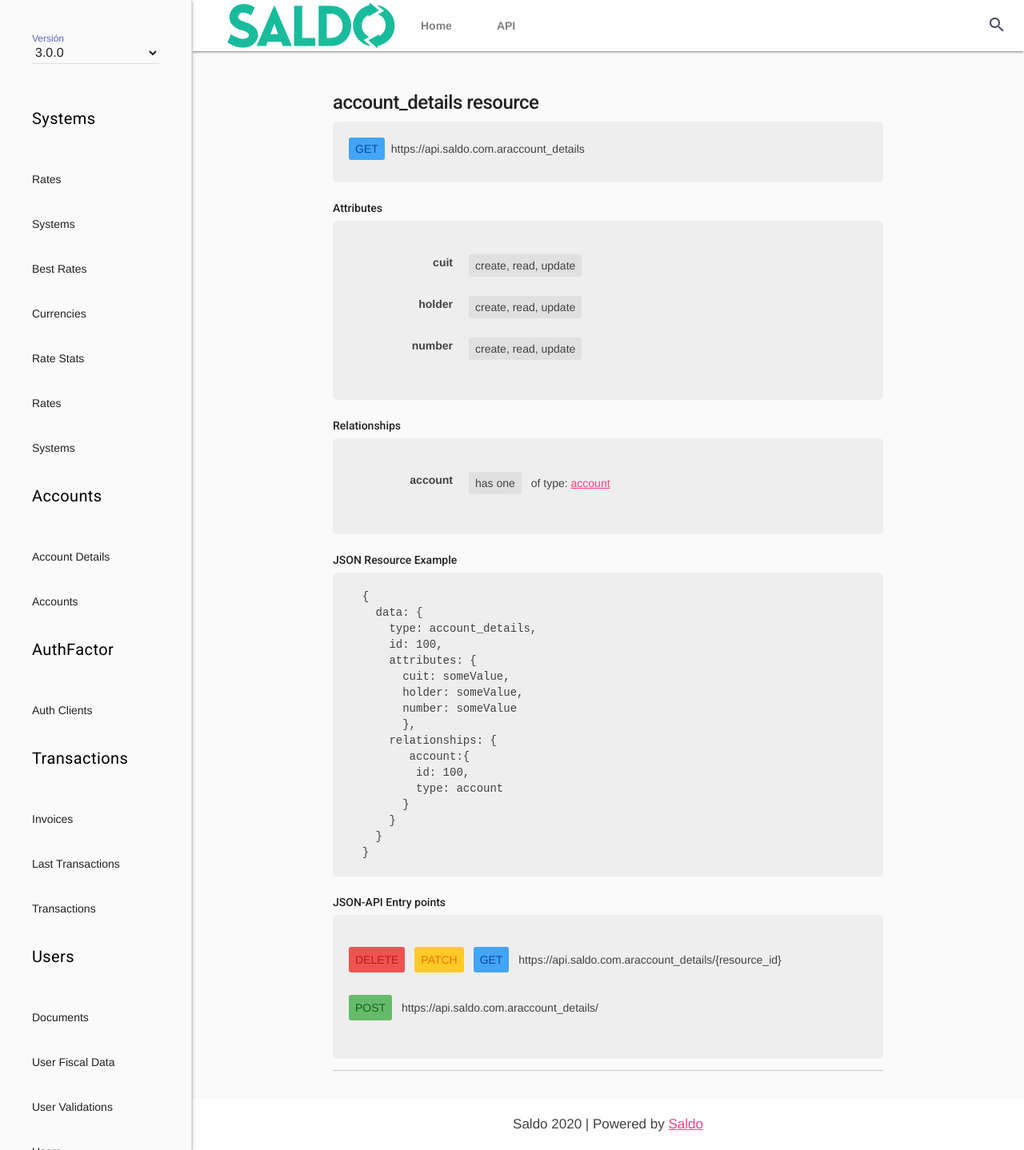
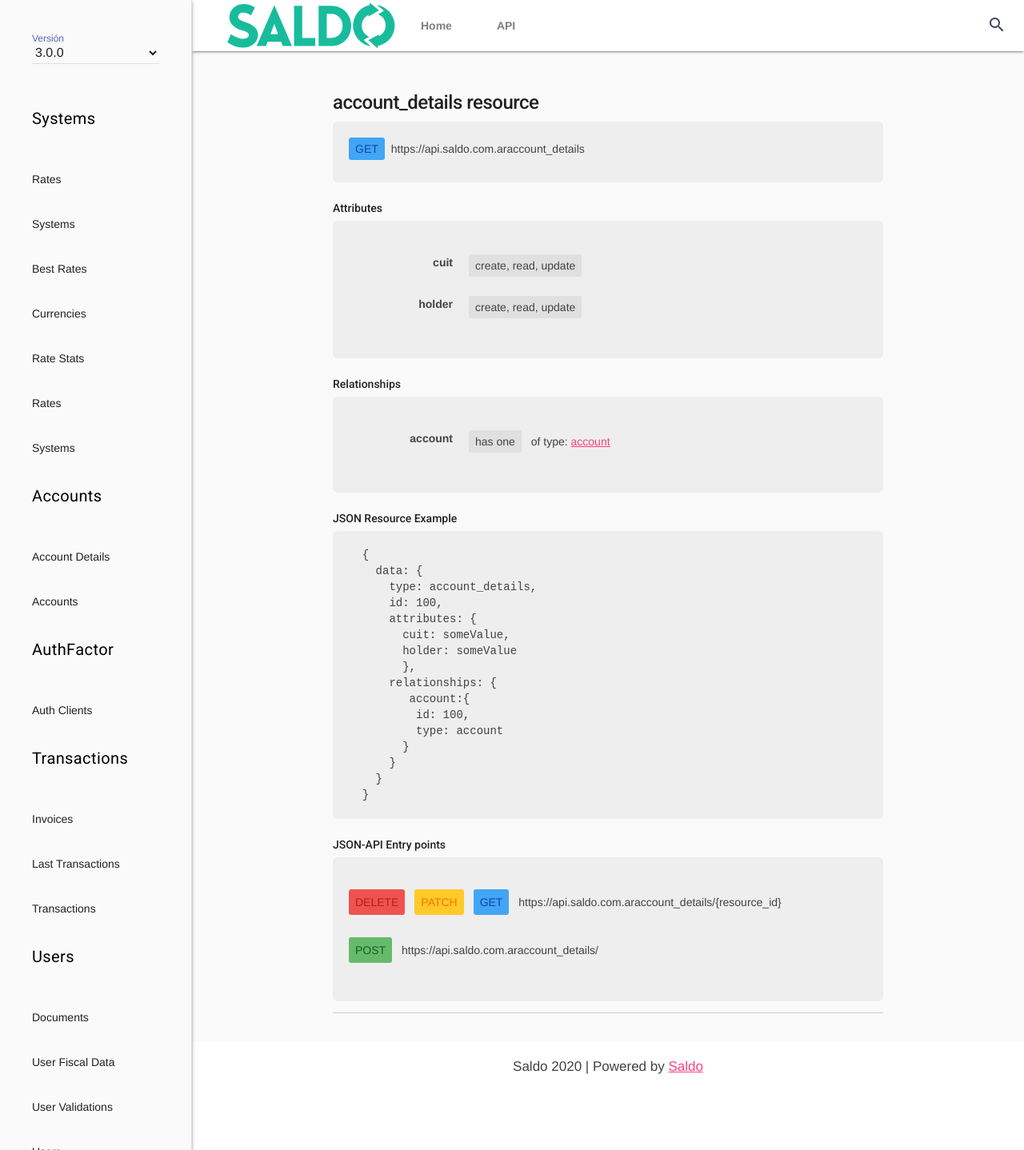
Before and after one commit to reyesoft/dev.saldo.com.ar, a Jekyll site: the page built from _docs/3.0.0/resources/_accounts/account-details.md, in a window 1280 px wide. Shown: the whole page at 80% size. Built offline with Jekyll 4.4.1, drawn with Linux system fonts in a browser that asks for light colours; nearby versions of some CDN libraries.

Commit message:
from BB pipeline

```diff
--- a/_docs/3.0.0/resources/_accounts/account-details.md
+++ b/_docs/3.0.0/resources/_accounts/account-details.md
@@ -13,10 +13,6 @@ attributes:
     name: holder
     crud: 'create, read, update'
     sortable: 'true'
-  -
-    name: number
-    crud: 'create, read, update'
-    sortable: 'true'
 relationships:
   -
     resource: account
```
